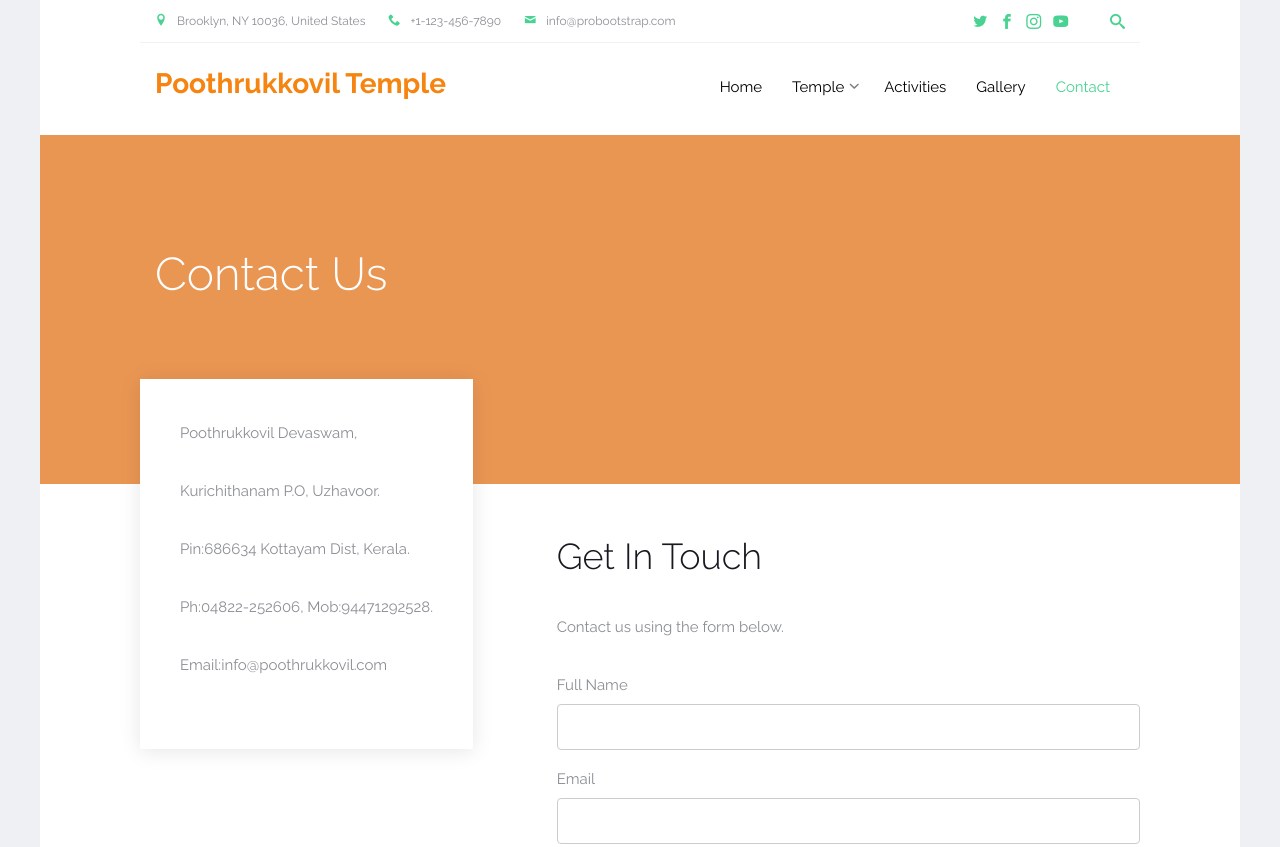
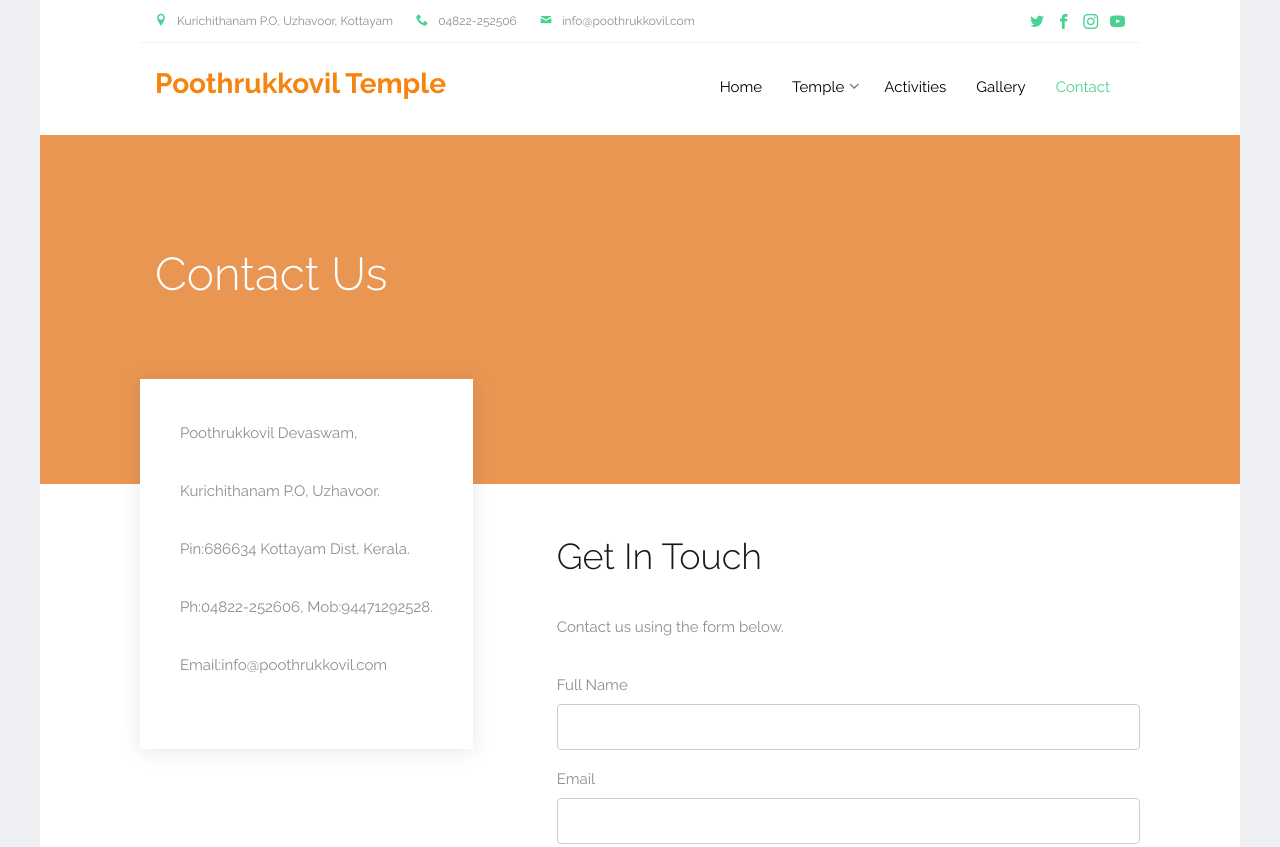
Before and after one commit to midhunjayan/templeWeb, a website: page contact.html in a window 1280 px wide. Shown: the top 847 px of the page. Drawn offline with Linux system fonts and the light colour scheme; files whose address does not match are found by name.

Commit message:
adding new materials

```diff
--- a/contact.html
+++ b/contact.html
@@ -39,13 +39,13 @@
   <div class="probootstrap-page-wrapper">
     <!-- Fixed navbar -->
 
-    <div class="probootstrap-header-top">
+     <div class="probootstrap-header-top">
       <div class="container">
         <div class="row">
           <div class="col-lg-9 col-md-9 col-sm-9 probootstrap-top-quick-contact-info">
-            <span><i class="icon-location2"></i>Brooklyn, NY 10036, United States</span>
-            <span><i class="icon-phone2"></i>+1-123-456-7890</span>
-            <span><i class="icon-mail"></i>info@probootstrap.com</span>
+            <span><i class="icon-location2"></i>Kurichithanam P.O, Uzhavoor, Kottayam</span>
+            <span><i class="icon-phone2"></i>04822-252506</span>
+            <span><i class="icon-mail"></i>info@poothrukkovil.com</span>
           </div>
           <div class="col-lg-3 col-md-3 col-sm-3 probootstrap-top-social">
             <ul>
@@ -53,7 +53,6 @@
               <li><a href="#"><i class="icon-facebook2"></i></a></li>
               <li><a href="#"><i class="icon-instagram2"></i></a></li>
               <li><a href="#"><i class="icon-youtube"></i></a></li>
-              <li><a href="#" class="probootstrap-search-icon js-probootstrap-search"><i class="icon-search"></i></a></li>
             </ul>
           </div>
         </div>
```
Also changed, not shown: gallery.html (+1 -1 lines), history.html (+1 -1 lines), index.html (+3 -3 lines), img/thumnail.JPG (added), 1 other file.
